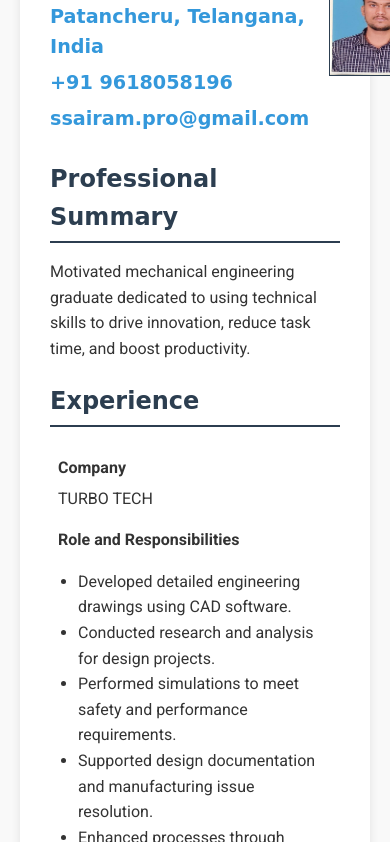
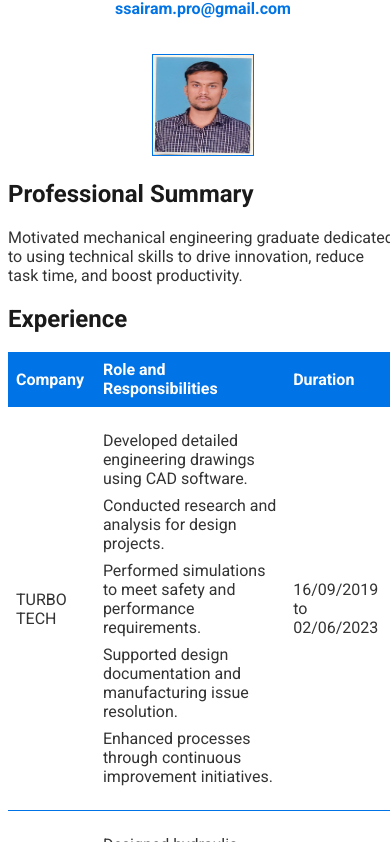
Before and after one commit to ssairam18/sairam, a plain HTML site: page index.htm in a window 390 px wide. Shown: the part 131-973 px from the top of the page. Drawn offline with Linux system fonts and the light colour scheme; a web font is replaced by a local one.

Commit message:
Update index.htm

```diff
--- a/index.htm
+++ b/index.htm
@@ -4,7 +4,6 @@
 <head>
   <title>S SAIRAM - Resume</title>
   <meta charset="UTF-8">
-   <meta name="viewport" content="width=device-width, initial-scale=1.0, maximum-scale=1.0, user-scalable=no">
   <meta http-equiv="X-UA-Compatible" content="IE=edge">
   <meta name="viewport" content="width=device-width, initial-scale=1.0">
 
@@ -13,49 +12,34 @@
   <link rel="stylesheet" href="https://cdnjs.cloudflare.com/ajax/libs/font-awesome/6.0.0/css/all.min.css">
 
   <style>
+    /* Base Styles */
     body {
       font-family: 'Roboto', sans-serif;
-      line-height: 1.6;
+      margin: 0;
+      padding: 0;
+      background-color: #f4f4f4;
       color: #333;
-      background-color: #f9f9f9;
-      margin: 0;
-      padding: 20px;
     }
 
     .container {
-      max-width: 800px;
+      width: 90%;
       margin: 0 auto;
-      background: #fff;
-      padding: 30px;
-      box-shadow: 0 0 10px rgba(0, 0, 0, 0.1);
+      padding: 20px;
+      background-color: #fff;
+      box-shadow: 0 2px 5px rgba(0, 0, 0, 0.1);
       border-radius: 8px;
     }
 
-    h1, h2, h3 {
-      font-family: 'Gruppo', cursive;
-      color: #2c3e50;
-    }
-
-    h1 {
-      font-size: 2.5rem;
-      margin-bottom: 10px;
-    }
-
-    h2 {
-      font-size: 1.8rem;
-      margin-top: 20px;
-      margin-bottom: 10px;
-      border-bottom: 2px solid #2c3e50;
-      padding-bottom: 5px;
+    h1, h2 {
+      color: #1a1a1a;
     }
 
     h3 {
-      font-size: 1.2rem;
-      margin: 5px 0;
+      color: #555;
     }
 
     a {
-      color: #3498db;
+      color: #0073e6;
       text-decoration: none;
     }
 
@@ -63,59 +47,86 @@
       text-decoration: underline;
     }
 
+    /* Flexbox for header section */
+    .container > div {
+      display: flex;
+      align-items: center;
+      justify-content: space-between;
+      gap: 20px;
+    }
+
+    .photo img {
+      border-radius: 0%;
+      border: 1px solid #0073e6;
+    }
+
+    /* Tables Styling */
     table {
       width: 100%;
       border-collapse: collapse;
-      margin: 20px 0;
+      margin-bottom: 20px;
     }
 
     th, td {
       padding: 12px;
       text-align: left;
-      border-bottom: 1px solid #ddd;
+      border-bottom: 1px solid #0073e6;
     }
 
     th {
-      background-color: #f4f4f4;
-      font-weight: 500;
+      background-color: #0073e6;
+      color: white;
     }
 
+    /* Skills and Hobbies Lists */
     ul {
-      list-style-type: disc;
-      padding-left: 20px;
+      list-style-type: none;
+      padding: 0;
     }
 
-    .photo img {
-      border-radius: 0%;
-      border: 1px solid #2c3e50;
+    li {
+      margin-bottom: 8px;
     }
 
+    /* Footer Section */
     .footer {
       text-align: center;
-      margin-top: 30px;
+      margin-top: 20px;
     }
 
-    .download-button {
-      text-decoration: none;
-      color: #fff;
-      background-color: #3498db;
-      padding: 10px 20px;
-      border-radius: 5px;
-      font-size: 14px;
-      transition: background-color 0.3s ease;
+    /* Media Queries for responsiveness */
+    @media (max-width: 768px) {
+      .container > div {
+        flex-direction: column;
+        text-align: center;
+      }
+
+      .photo img {
+        width: 120px;
+        height: 120px;
+      }
+
+      table th, table td {
+        padding: 10px;
+      }
+
+      h1 {
+        font-size: 1.5em;
+      }
+
+      h3 {
+        font-size: 1em;
+      }
+
+      .container {
+        width: 95%;
+        padding: 10px;
+      }
     }
 
-    .download-button:hover {
-      background-color: #2980b9;
-    }
-
-    @media (max-width: 600px) {
+    @media (max-width: 480px) {
       h1 {
-        font-size: 2rem;
-      }
-
-      h2 {
-        font-size: 1.5rem;
+        font-size: 1.2em;
       }
 
       .photo img {
@@ -123,24 +134,13 @@
         height: 100px;
       }
 
-      table, th, td {
-        display: block;
+      .container {
+        width: 100%;
+        padding: 8px;
       }
 
-      th {
-        display: none;
-      }
-
-      td {
+      table th, table td {
         padding: 8px;
-        border-bottom: none;
-      }
-
-      td::before {
-        content: attr(data-label);
-        font-weight: bold;
-        display: block;
-        margin-bottom: 5px;
       }
     }
   </style>
@@ -259,7 +259,7 @@
     <ul>
       <li>Drawing and creative arts.</li>
       <li>Reading Telugu storybooks.</li>
-<li> Visit my blog to read my latest posts: <a href="https://ssairam18.blogspot.com/" target="_blank">https://ssairam18.blogspot.com/</a> </li>
+      <li>Visit my blog to read my latest posts: <a href="https://ssairam18.blogspot.com/" target="_blank">https://ssairam18.blogspot.com/</a></li>
       <li>Listening to music and exploring self-learning e-courses.</li>
     </ul>
 
```
